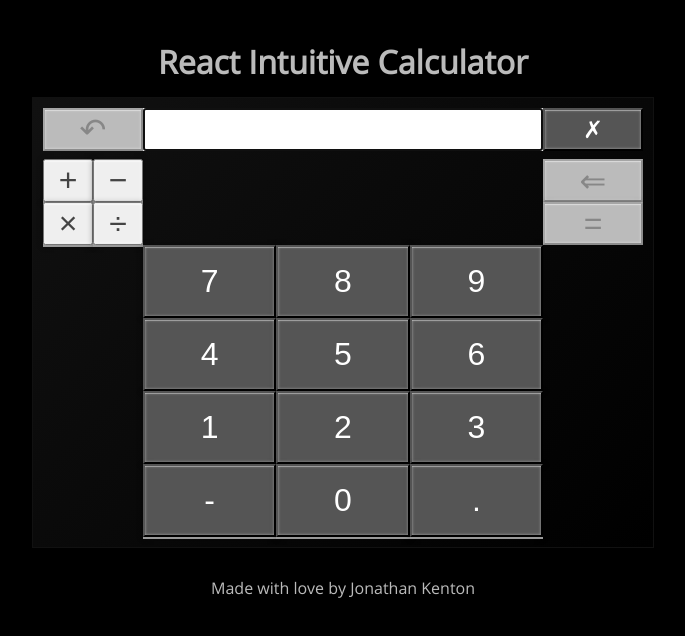
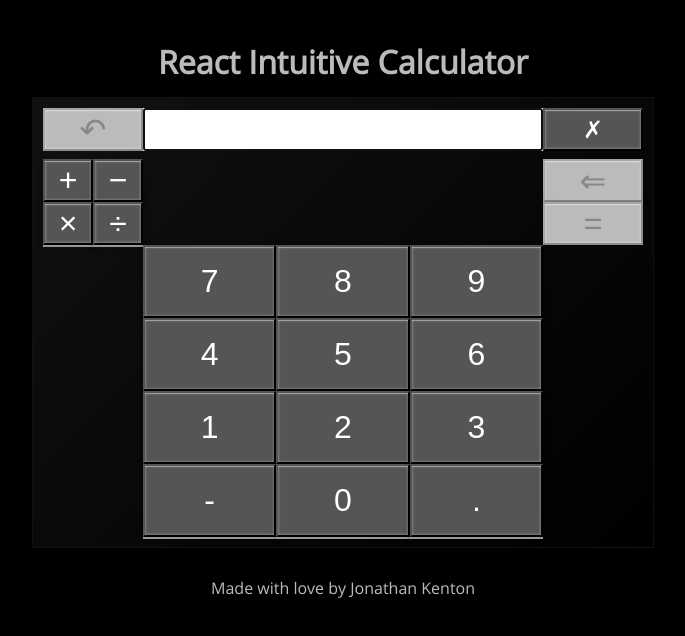
Before and after one commit to j2kenton/React-Super-Calculator, a React (Create React App) app in the folder react/: page / in a window 1280 px wide. Shown: the top 636 px of the page, without its empty margins (297-982 px from the left). Built offline with nearby package versions, Linux system fonts and the light colour scheme.

Commit message:
stylings

```diff
--- a/react/src/components/button.js
+++ b/react/src/components/button.js
@@ -12,37 +12,39 @@ const StyledButton = styled.button`
     props.disabled ? props.theme.colors.disabledBackground : props.background};
   padding: ${props => props.padding};
   flex: ${props => props.flex};
+  border: ${props => props.border};
   cursor: ${props => (props.disabled ? 'not-allowed' : 'pointer')};
 
-  ${props =>
-    !props.disabled &&
-    props.selected &&
-    css`
-      color: ${props.theme.colors.white};
-      background: ${props.theme.colors.darkGrey};
-      &:hover {
-        background: ${props.theme.colors.darkGreyLightened};
-      }
-    `}
   ${props =>
     !props.disabled &&
     props.inverted &&
     css`
       color: ${props.theme.colors.white};
       background: ${props.theme.colors.inverted.buttonBackground};
-      &:hover {
+      &:hover,
+      &:active {
         background: ${props.theme.colors.inverted.buttonBackgroundLightened};
       }
     `}
+
+    ${props =>
+      !props.disabled &&
+      props.selected &&
+      css`
+        color: ${props.theme.colors.white};
+        background: ${props.theme.colors.darkestGrey};
+        &:hover,
+        &:active {
+          background: ${props.theme.colors.darkestGreyLightened};
+        }
+      `}
+
   ${props =>
     !props.disabled &&
     props.pale &&
     css`
-      color: ${props.theme.colors.white};
-      background: ${props.theme.colors.standardGrey};
-      &:hover {
-        background: ${props.theme.colors.standardGreyLightened};
-      }
+      color: ${props.theme.colors.black};
+      background: ${props.theme.colors.white};
     `}
 `;
 
--- a/react/src/components/operator-controls.js
+++ b/react/src/components/operator-controls.js
@@ -26,6 +26,7 @@ export const OperatorControls = ({ setOutputAndOperator, operator, onButtonClick
           width={'50%'}
           height={'50%'}
           text={value.symbol}
+          inverted
         />
       ))}
     </OperatorsWrapper>
--- a/react/src/constants/styled-theme.js
+++ b/react/src/constants/styled-theme.js
@@ -6,6 +6,7 @@ export const theme = {
     black: '#000000',
     buttonBackground: '#a9a9a9',
     disabledBackground: '#bbbbbb',
+    paleGrey: '#bbbbbb',
     buttonText: '#444444',
     standardGrey: '#808080',
     standardGreyLightened: '#999999',
@@ -13,6 +14,8 @@ export const theme = {
     darkGreyLightened: '#444444',
     paleBackground: '#f5f5f5',
     alternativeGrey: '#bbbbbb',
+    darkestGrey: '#111111',
+    darkestGreyLightened: '#222222',
 
     inverted: {
       buttonBackground: '#555555',
--- a/react/src/sections/input-section.js
+++ b/react/src/sections/input-section.js
@@ -26,7 +26,7 @@ const InputsWrapper = styled(Wrapper)`
 
 const PreviewSection = styled(Wrapper)`
   font-size: 1.3rem;
-  color: ${props => props.theme.colors.standardGrey};
+  color: ${props => props.theme.colors.paleGrey};
   width: ${props => props.theme.sizes.wideColumn}px;
   @media (max-width: ${props =>
       props.theme.sizes.wideColumn + props.theme.sizes.narrowColumn * 2}px) {
--- a/react/src/sections/output-section.js
+++ b/react/src/sections/output-section.js
@@ -21,8 +21,8 @@ const OutputArea = styled.div`
 `;
 
 const NumberArea = styled(Wrapper)`
-  background-color: ${props => props.theme.colors.standardGrey};
-  color: ${props => props.theme.colors.white};
+  background-color: ${props => props.theme.colors.white};
+  color: ${props => props.theme.colors.black};
   font-weight: bold;
   width: ${props => props.theme.sizes.wideColumn - props.theme.sizes.narrowColumn / 2}px;
   @media (max-width: ${props =>
@@ -68,7 +68,7 @@ export const OutputSection = ({
     <OutputWrapper>
       <OutputArea>
         <Wrapper>
-          <Button onClick={e => onUndoClick(e)} disabled={isNoHistory} text={'↶'} />
+          <Button onClick={e => onUndoClick(e)} disabled={isNoHistory} text={'↶'} inverted />
         </Wrapper>
         {isNoHistory ? (
           <Wrapper width={'400'}>
@@ -82,6 +82,7 @@ export const OutputSection = ({
               width={'50px'}
               pale
               disabled={!output}
+              border={'1px solid #eeeeee'}
             />
             <NumberArea>{Math.abs(output)}</NumberArea>
           </>
```
